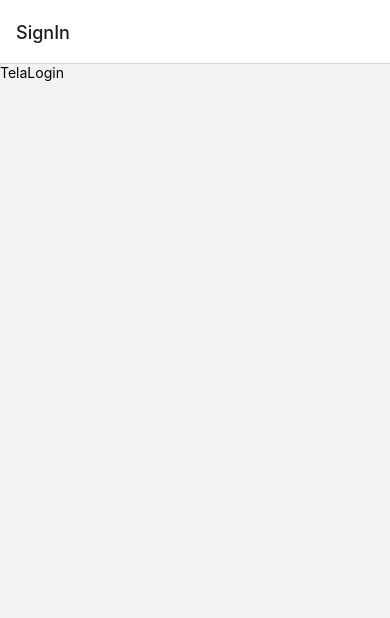
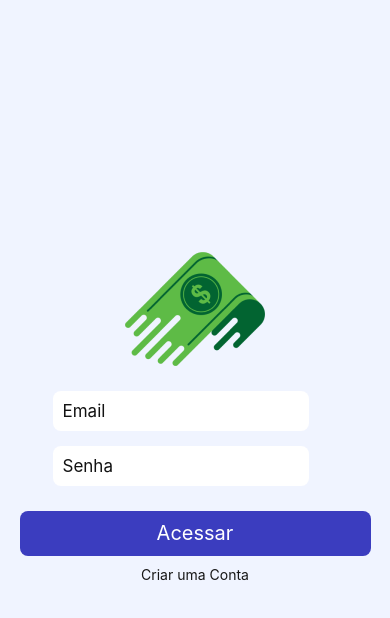
Before and after one commit to Alef-Daniel/AppFinance, a React Native app: screen /SignIn in a window 390 px wide. Shown: the top 618 px of the page. Built offline with nearby package versions, Linux system fonts and the light colour scheme.

Commit message:
Estilização das telas SignIn e SignUp

```diff
--- a/src/pages/SignIn/index.js
+++ b/src/pages/SignIn/index.js
@@ -1,18 +1,46 @@
 import React from 'react';
-import { View, Text, StyleSheet } from 'react-native';
+import { Platform } from 'react-native';
+
+import {Background, Container, Logo, AreaInput, Input, SubmitButton, SubmitText, Link, LinkText} from './styles';
+import {useNavigation} from '@react-navigation/native'
+export default function SignIn() {
 
 
-export default function SignIn() {
+    const navigation = useNavigation();
+
+
     return (
+       <Background>
+        {/* Behavior ativa a funcção onde quando o teclado é ativado ele não esconde a aplicação no IOS
+        pois no Android isso acontece por default */}
 
-        <View style={styles.container}>
-            <Text>TelaLogin</Text>
-        </View>
+        <Container
+            behavior={Platform.OS === 'ios' ? 'padding' : ''} enabled
+        >
+            <Logo
+            source={require('../../assets/Logo.png')}
+            />
+            <AreaInput>
+                    <Input
+                    placeholder='Email'
+
+                    />
+
+            </AreaInput>
+
+            <AreaInput>
+                    <Input
+                    placeholder='Senha'
+                    secureTextEntry={true}
+                    />
+            </AreaInput>
+            <SubmitButton activeOpacity={0.8}>
+                <SubmitText>Acessar</SubmitText>
+            </SubmitButton>
+            <Link onPress={()=> navigation.navigate('SignUp')} >
+                <LinkText>Criar uma Conta</LinkText>
+            </Link>
+        </Container>
+       </Background>
     );
 }
-
-const styles = StyleSheet.create({
-    container: {
-        flex: 1,
-    },
-})
--- /dev/null
+++ b/src/pages/SignIn/styles.js
@@ -0,0 +1,79 @@
+import styled  from "styled-components/native";
+
+
+export const Background = styled.View`
+
+flex: 1;
+background-color: #F0F4FF;
+`;
+
+
+export const Container = styled.KeyboardAvoidingView`
+
+    flex: 1;
+    align-items: center;
+    justify-content: center;
+
+`;
+
+export const Logo = styled.Image`
+
+margin-bottom: 25px;
+
+
+
+
+
+
+`;
+
+export const AreaInput = styled.View`
+
+    flex-direction: row;
+
+`;
+
+export const Input = styled.TextInput`
+
+    background-color: #FFF;
+    width: 90%;
+    font-size: 17px;
+    padding: 10px;
+    border-radius: 8px;
+    color: #121212;
+    margin-bottom: 15px;
+
+`;
+
+export const SubmitButton = styled.TouchableOpacity`
+
+    width: 90%;
+    height: 45px;
+    border-radius: 8px;
+    background-color: #3b3dbf;
+    margin-top: 10px;
+    align-items: center;
+    justify-content: center;
+
+
+`;
+
+export const SubmitText = styled.Text`
+
+font-size: 20px;
+color: #FFF;
+
+`;
+
+export const Link = styled.TouchableOpacity`
+
+margin-top: 10px;
+margin-bottom: 10px;
+
+`;
+
+export const LinkText = styled.Text`
+
+color: #171717;
+
+`;
--- a/src/pages/SignUp/index.js
+++ b/src/pages/SignUp/index.js
@@ -1,18 +1,34 @@
 import React from 'react';
-import { View, Text, StyleSheet } from 'react-native';
+import { Platform} from 'react-native';
+
+import {Background, Container, AreaInput, SubmitButton, SubmitText, Input} from '../SignIn/styles';
 
 
 export default function SignUP() {
     return (
 
-        <View style={styles.container}>
-            <Text>Tela cadastro</Text>
-        </View>
+        <Background>
+            <Container  behavior={Platform.OS === 'ios' ? 'padding' : ''} enabled>
+                <AreaInput>
+                    <Input
+                    placeholder='Nome'
+                    />
+                </AreaInput>
+                <AreaInput>
+                <Input
+                    placeholder='Email'
+                    />
+                </AreaInput>
+                <AreaInput>
+                <Input
+                    placeholder='Senha'
+                    />
+                </AreaInput>
+                <SubmitButton>
+                    <SubmitText>Cadastrar</SubmitText>
+                </SubmitButton>
+            </Container>
+        </Background>
+
     );
 }
-
-const styles = StyleSheet.create({
-    container: {
-        flex: 1,
-    },
-})
--- a/src/routes/auth.routes.js
+++ b/src/routes/auth.routes.js
@@ -2,8 +2,8 @@
 import {View, Text, StyleSheet} from 'react-native';
 import {createNativeStackNavigator} from '@react-navigation/native-stack'
 
-import SignIn from '../pages/SignIn/Index';
-import SignUP from '../pages/SignUp/Index';
+import SignIn from '../pages/SignIn';
+import SignUP from '../pages/SignUp';
 
 const AuthStack = createNativeStackNavigator();
 
@@ -13,10 +13,23 @@
             <AuthStack.Screen
             name='SignIn'
             component={SignIn}
+            options={{
+                headerShown: false,
+            }}
             />
             <AuthStack.Screen
             name='SignUp'
             component={SignUP}
+            options={{
+                headerStyle:{
+                   backgroundColor: "#3b3dbf",
+                   borderBottomWidth: 1,
+                   borderBottomColor: "#00b94a"
+                },
+                headerTintColor: '#FFF',
+                headerTitle: 'Voltar',
+                headerBackTitleVisible: false
+            }}
             />
         </AuthStack.Navigator>
     )
```
